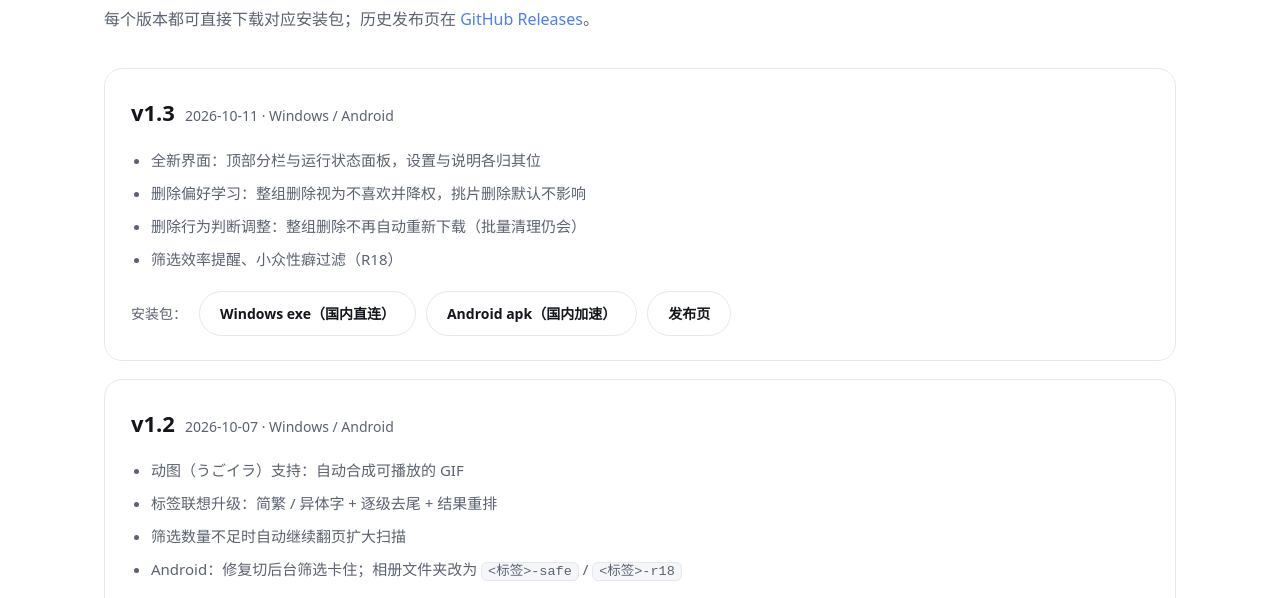
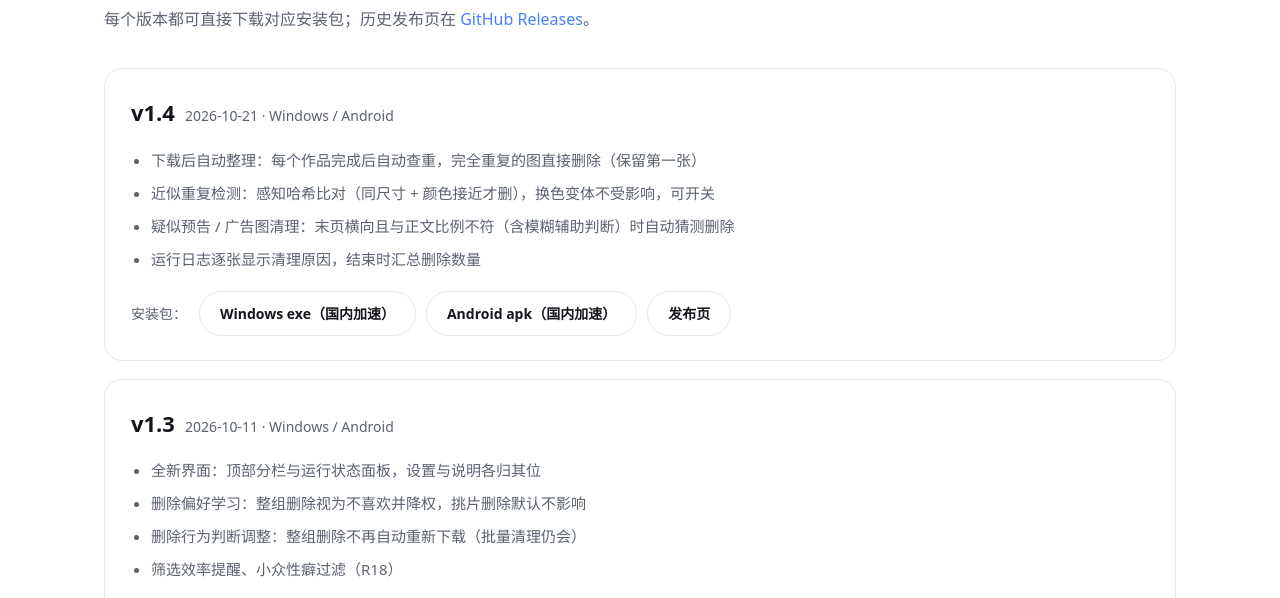
Before and after one commit to mirith39-sjtu/pixdo, a plain HTML site: page docs/changelog.html in a window 1280 px wide. Shown: the part 183-781 px from the top of the page. Drawn offline with Linux system fonts and the light colour scheme.

Commit message:
pixdo v1.4：正式版发布（下载后自动整理）+ 官网/README 更新到 v1.4

```diff
--- a/docs/changelog.html
+++ b/docs/changelog.html
@@ -45,13 +45,29 @@
     <a href="https://github.com/mirith39-sjtu/pixdo" target="_blank" rel="noopener">GitHub</a>
   </nav>
   <div class="drawer-cta"><a class="btn btn-primary btn-sm" href="download.html">下载 Pixdo</a></div>
-  <div class="drawer-foot">Pixdo · 更好用的 Pixiv 下载器<br>Windows · Android ｜ 当前版本 v1.3</div>
+  <div class="drawer-foot">Pixdo · 更好用的 Pixiv 下载器<br>Windows · Android ｜ 当前版本 v1.4</div>
 </aside>
 
 <main class="page">
   <div class="wrap">
     <h1>更新日志</h1>
     <p class="lead">每个版本都可直接下载对应安装包；历史发布页在 <a href="https://github.com/mirith39-sjtu/pixdo/releases" target="_blank" rel="noopener">GitHub Releases</a>。</p>
+
+    <div class="release">
+      <h2>v1.4 <span>2026-10-21 · Windows / Android</span></h2>
+      <ul>
+        <li>下载后自动整理：每个作品完成后自动查重，完全重复的图直接删除（保留第一张）</li>
+        <li>近似重复检测：感知哈希比对（同尺寸 + 颜色接近才删），换色变体不受影响，可开关</li>
+        <li>疑似预告 / 广告图清理：末页横向且与正文比例不符（含模糊辅助判断）时自动猜测删除</li>
+        <li>运行日志逐张显示清理原因，结束时汇总删除数量</li>
+      </ul>
+      <div class="pkg">
+        <span class="lbl">安装包：</span>
+        <a class="btn btn-ghost btn-sm" href="https://gh-proxy.com/https://github.com/mirith39-sjtu/pixdo/releases/download/v1.4/pixdo-v1.4.exe">Windows exe（国内加速）</a>
+        <a class="btn btn-ghost btn-sm" href="https://gh-proxy.com/https://github.com/mirith39-sjtu/pixdo/releases/download/v1.4/pixdo-v1.4.apk">Android apk（国内加速）</a>
+        <a class="btn btn-ghost btn-sm" href="https://github.com/mirith39-sjtu/pixdo/releases/tag/v1.4" target="_blank" rel="noopener">发布页</a>
+      </div>
+    </div>
 
     <div class="release">
       <h2>v1.3 <span>2026-10-11 · Windows / Android</span></h2>
--- a/docs/site.js
+++ b/docs/site.js
@@ -3,8 +3,8 @@
 (function () {
   'use strict';
 
-  var EXE_URL = 'https://pixdo-download.oss-cn-hangzhou.aliyuncs.com/pixdo-v1.3.exe';
-  var APK_URL = 'https://gh-proxy.com/https://github.com/mirith39-sjtu/pixdo/releases/download/v1.3/pixdo-v1.3.apk';
+  var EXE_URL = 'https://gh-proxy.com/https://github.com/mirith39-sjtu/pixdo/releases/download/v1.4/pixdo-v1.4.exe';
+  var APK_URL = 'https://gh-proxy.com/https://github.com/mirith39-sjtu/pixdo/releases/download/v1.4/pixdo-v1.4.apk';
   var OS_NAME = { windows: 'Windows', android: 'Android' };
 
   /* ---------- 设备识别 ---------- */
```
Also changed, not shown: docs/download.html (+8 -8 lines), docs/faq.html (+1 -1 lines), docs/index.html (+2 -2 lines), docs/usage.html (+3 -3 lines), 1 other file.
